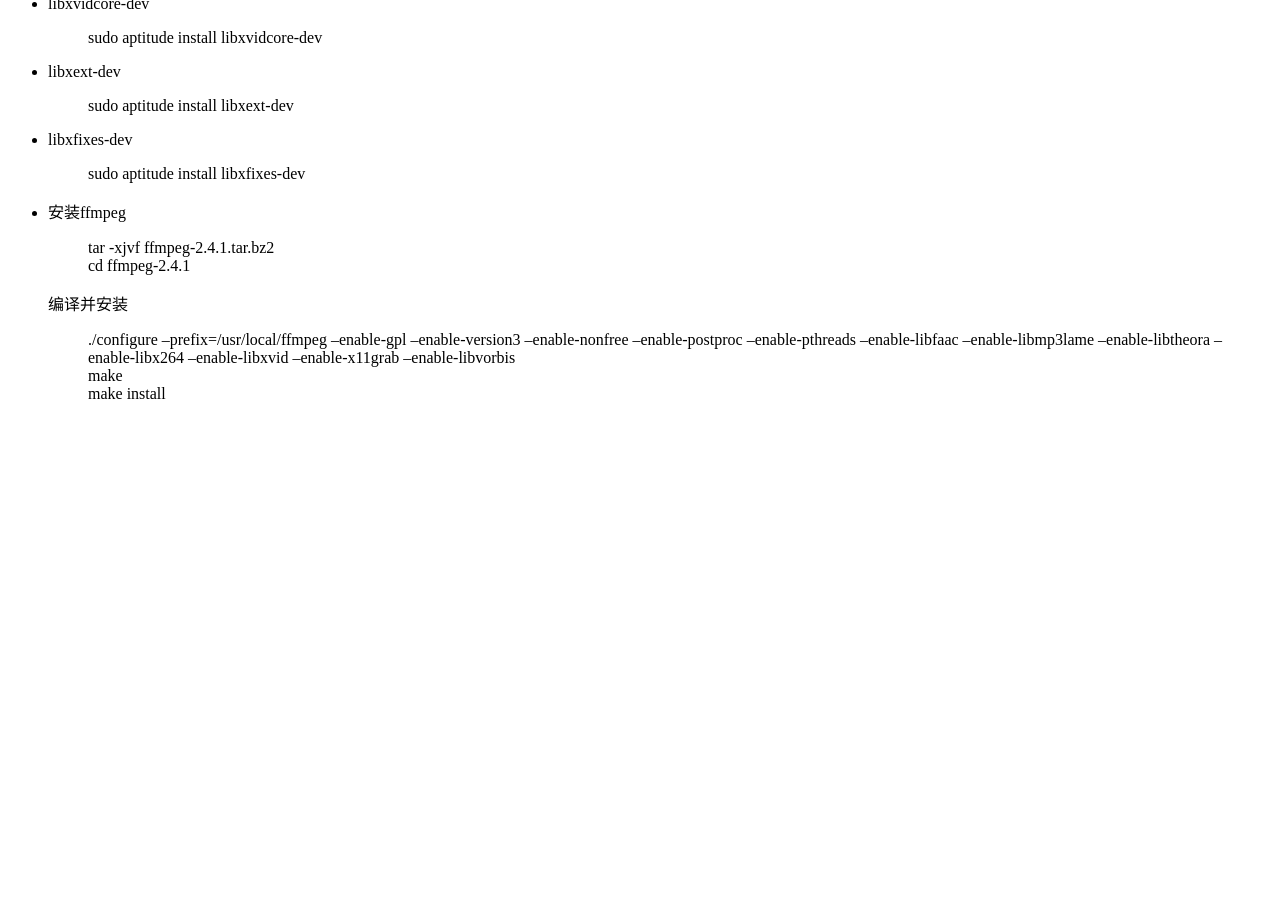
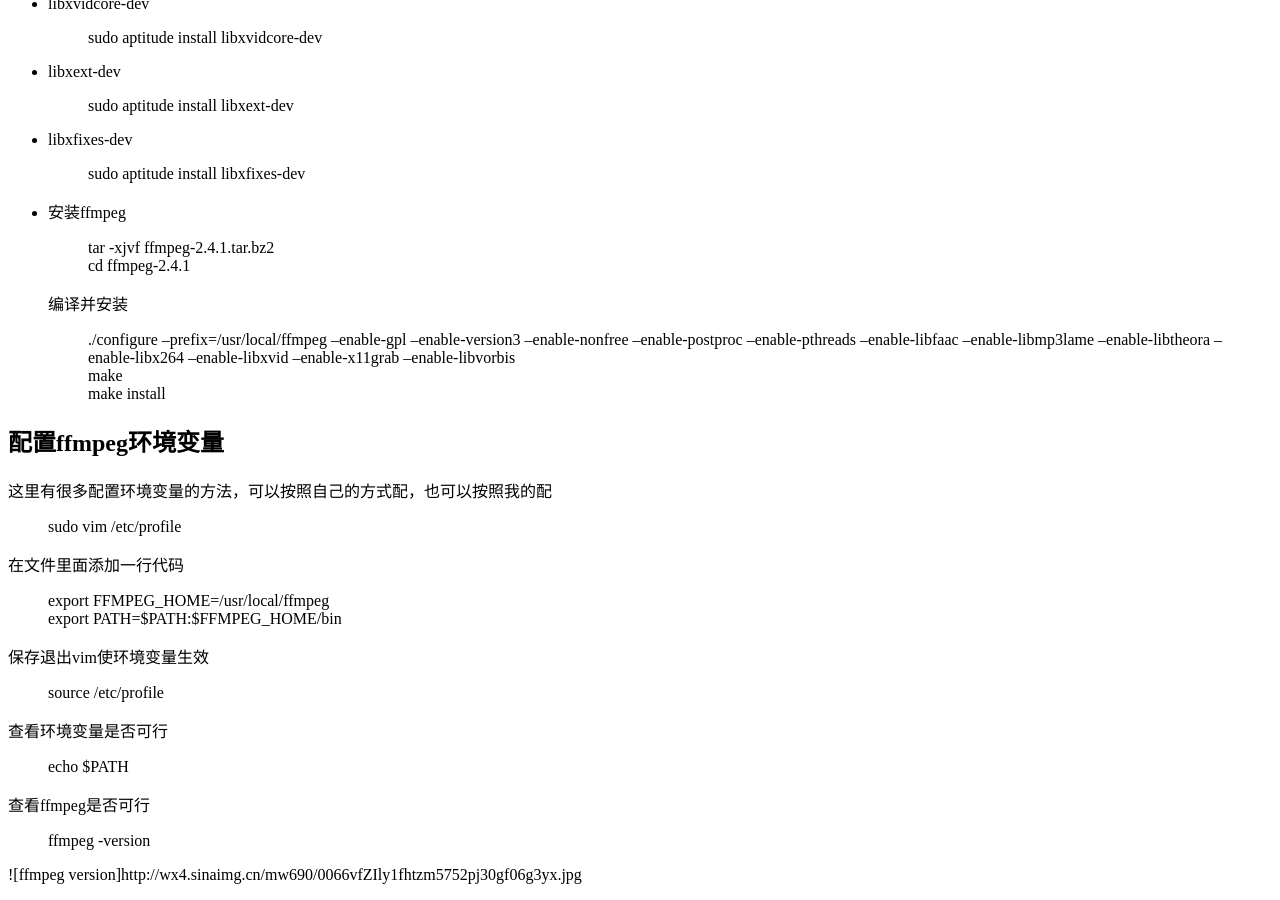
Before and after one commit to sihaiboli/Demo233.github.io, a Jekyll site: the page built from _posts/2017-7-23-在ubuntu1.6.04安装ffmpeg.md, in a window 1280 px wide and 900 px high, scrolled down 1528 px. Built offline with Jekyll 4.4.1, drawn with Linux system fonts in a browser that asks for light colours; Markdown is read by kramdown in place of the engine named in the settings; before the commit the page ends 1947 px from its top, so only the background shows below that.

Commit message:
2017-07-23-在unbuntu1.6.04安装ffmpeg

```diff
--- a/_posts/2017-7-23-在ubuntu1.6.04安装ffmpeg.md
+++ b/_posts/2017-7-23-在ubuntu1.6.04安装ffmpeg.md
@@ -76,3 +76,28 @@ title: 在ubuntu1.6.04安装ffmpeg
     > ./configure --prefix=/usr/local/ffmpeg --enable-gpl --enable-version3 --enable-nonfree --enable-postproc --enable-pthreads --enable-libfaac --enable-libmp3lame --enable-libtheora --enable-libx264 --enable-libxvid --enable-x11grab --enable-libvorbis
     make
     make install
+
+## 配置ffmpeg环境变量
+
+这里有很多配置环境变量的方法，可以按照自己的方式配，也可以按照我的配
+
+> sudo vim /etc/profile
+
+在文件里面添加一行代码
+
+> export FFMPEG_HOME=/usr/local/ffmpeg
+export PATH=$PATH:$FFMPEG_HOME/bin
+
+保存退出vim使环境变量生效
+
+> source /etc/profile
+
+查看环境变量是否可行
+
+> echo $PATH
+
+查看ffmpeg是否可行
+
+> ffmpeg -version
+
+![ffmpeg version]http://wx4.sinaimg.cn/mw690/0066vfZIly1fhtzm5752pj30gf06g3yx.jpg
```
